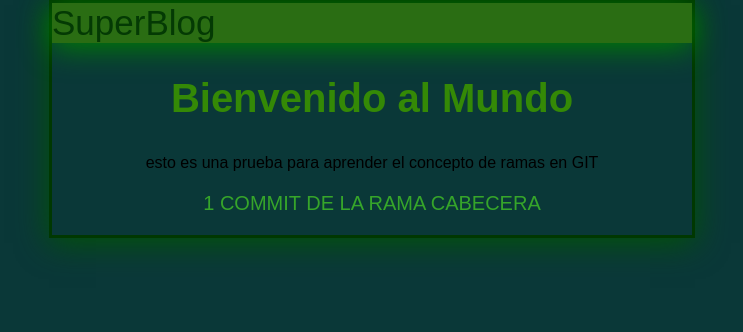
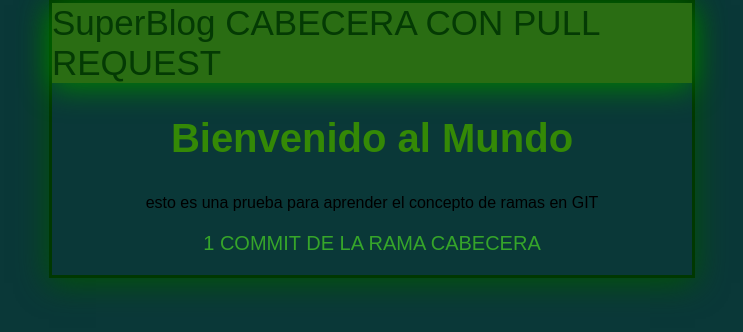
Before and after one commit to ThePaisa/Hyperblog, a plain HTML site: page index.html in a window 1280 px wide. Shown: the whole page, without its empty margins (268-1011 px from the left). Drawn offline with Linux system fonts and the light colour scheme.

Commit message:
COMMIT CABECERA CON PULL REQUEST

```diff
--- a/index.html
+++ b/index.html
@@ -12,7 +12,7 @@
         <div id="informacion">
 
             <header id="cabecera">
-                <p>SuperBlog</p>
+                <p>SuperBlog CABECERA CON PULL REQUEST</p>
             </header>
 
             <h2>Bienvenido al Mundo</h2>
```
